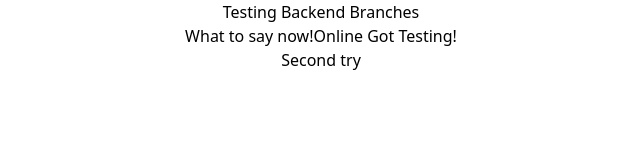
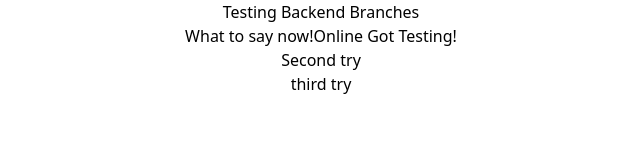
Before and after one commit to Athar-Naveed/git-branching, a Next.js app: page / in a window 1280 px wide. Shown: the top 162 px of the page, without its empty margins (319-959 px from the left). Built offline with nearby package versions, Linux system fonts and the light colour scheme.

Commit message:
third commit

```diff
--- a/src/app/page.tsx
+++ b/src/app/page.tsx
@@ -6,6 +6,7 @@ export default function Home() {
         <span>What to say now!</span>
         <span>Online Got Testing!</span>
         <h2>Second try</h2>
+        <h2>third try</h2>
       </div>
     </>
   );
```
